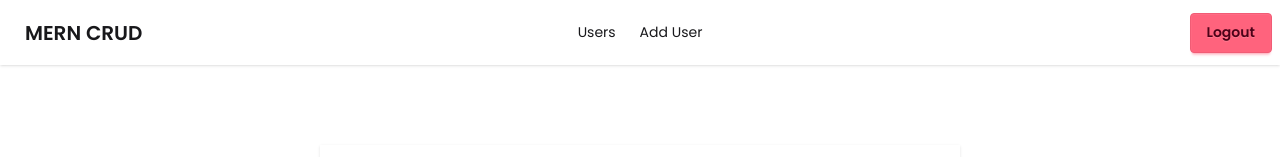
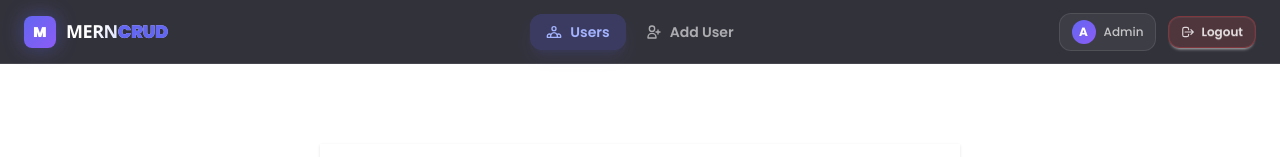
Before and after one commit to Hassanjaved17/FullStack-CRUD-App, a React (Vite) app: page / in a window 1280 px wide. Shown: the top 157 px of the page. Built offline with nearby package versions, Linux system fonts and the light colour scheme; no server answers; a web font is replaced by a local one.

Commit message:
Enhance Navbar component with responsive design and improved styling

```diff
--- a/src/components/header/Navbar.jsx
+++ b/src/components/header/Navbar.jsx
@@ -1,25 +1,183 @@
-import React from 'react'
-import { Link } from 'react-router-dom'
+import React from "react";
+import { NavLink } from "react-router-dom";
 
 const Navbar = () => {
   return (
-    <>
-      <div className="navbar bg-base-100 shadow-sm">
-        <div className="navbar-start">
-          <a className="btn btn-ghost text-xl">MERN CRUD</a>
-        </div>
-        <div className="navbar-center hidden lg:flex">
-          <ul className="menu menu-horizontal px-1">
-            <li><Link to="/">Users </Link></li>
-            <li><Link to="/adduser">Add User </Link></li>
+    <div
+      className="navbar sticky top-0 z-50 px-6 py-3 border-b border-white/10"
+      style={{
+        background: "rgba(15, 15, 25, 0.85)",
+        backdropFilter: "blur(20px)",
+        WebkitBackdropFilter: "blur(20px)",
+      }}
+    >
+      {/* LEFT — Logo */}
+      <div className="navbar-start gap-3">
+        {/* Mobile Hamburger */}
+        <div className="dropdown lg:hidden">
+          <div
+            tabIndex={0}
+            role="button"
+            className="btn btn-ghost btn-sm text-white/70 hover:text-white hover:bg-white/10 rounded-lg"
+          >
+            <svg
+              xmlns="http://www.w3.org/2000/svg"
+              className="h-5 w-5"
+              fill="none"
+              viewBox="0 0 24 24"
+              stroke="currentColor"
+            >
+              <path
+                strokeLinecap="round"
+                strokeLinejoin="round"
+                strokeWidth={2}
+                d="M4 6h16M4 12h16M4 18h16"
+              />
+            </svg>
+          </div>
+          <ul
+            tabIndex={0}
+            className="menu menu-sm dropdown-content mt-3 z-[1] p-2 shadow-xl rounded-2xl w-48 border border-white/10"
+            style={{
+              background: "rgba(20, 20, 35, 0.95)",
+              backdropFilter: "blur(20px)",
+            }}
+          >
+            <li>
+              <NavLink
+                to="/"
+                className={({ isActive }) =>
+                  `rounded-xl font-medium transition-all ${isActive
+                    ? "bg-indigo-500/20 text-indigo-300"
+                    : "text-white/70 hover:text-white hover:bg-white/10"
+                  }`
+                }
+              >
+                <svg xmlns="http://www.w3.org/2000/svg" className="h-4 w-4" fill="none" viewBox="0 0 24 24" stroke="currentColor">
+                  <path strokeLinecap="round" strokeLinejoin="round" strokeWidth={2} d="M17 20h5v-2a3 3 0 00-5.356-1.857M17 20H7m10 0v-2c0-.656-.126-1.283-.356-1.857M7 20H2v-2a3 3 0 015.356-1.857M7 20v-2c0-.656.126-1.283.356-1.857m0 0a5.002 5.002 0 019.288 0M15 7a3 3 0 11-6 0 3 3 0 016 0z" />
+                </svg>
+                Users
+              </NavLink>
+            </li>
+            <li>
+              <NavLink
+                to="/adduser"
+                className={({ isActive }) =>
+                  `rounded-xl font-medium transition-all ${isActive
+                    ? "bg-indigo-500/20 text-indigo-300"
+                    : "text-white/70 hover:text-white hover:bg-white/10"
+                  }`
+                }
+              >
+                <svg xmlns="http://www.w3.org/2000/svg" className="h-4 w-4" fill="none" viewBox="0 0 24 24" stroke="currentColor">
+                  <path strokeLinecap="round" strokeLinejoin="round" strokeWidth={2} d="M18 9v3m0 0v3m0-3h3m-3 0h-3m-2-5a4 4 0 11-8 0 4 4 0 018 0zM3 20a6 6 0 0112 0v1H3v-1z" />
+                </svg>
+                Add User
+              </NavLink>
+            </li>
           </ul>
         </div>
-        <div className="navbar-end">
-          <a className="btn btn-error">Logout</a>
+
+        {/* Logo */}
+        <div className="flex items-center gap-2.5">
+          <div
+            className="w-8 h-8 rounded-lg flex items-center justify-center text-white font-black text-sm"
+            style={{
+              background: "linear-gradient(135deg, #6366f1, #8b5cf6)",
+              boxShadow: "0 0 20px rgba(99, 102, 241, 0.4)",
+            }}
+          >
+            M
+          </div>
+          <span
+            className="text-lg font-black tracking-tight"
+            style={{
+              fontFamily: "'DM Sans', 'Segoe UI', sans-serif",
+              background: "linear-gradient(135deg, #fff 30%, #a5b4fc)",
+              WebkitBackgroundClip: "text",
+              WebkitTextFillColor: "transparent",
+            }}
+          >
+            MERN<span style={{ WebkitTextFillColor: "#6366f1" }}>CRUD</span>
+          </span>
         </div>
       </div>
-    </>
-  )
-}
 
-export default Navbar
+      {/* CENTER — Desktop Nav */}
+      <div className="navbar-center hidden lg:flex">
+        <ul className="flex gap-1">
+          <li>
+            <NavLink
+              to="/"
+              className={({ isActive }) =>
+                `flex items-center gap-2 px-4 py-2 rounded-xl text-sm font-semibold transition-all duration-200 ${isActive
+                  ? "bg-indigo-500/20 text-indigo-300 shadow-lg shadow-indigo-500/10"
+                  : "text-white/60 hover:text-white hover:bg-white/8"
+                }`
+              }
+            >
+              <svg xmlns="http://www.w3.org/2000/svg" className="h-4 w-4" fill="none" viewBox="0 0 24 24" stroke="currentColor">
+                <path strokeLinecap="round" strokeLinejoin="round" strokeWidth={2} d="M17 20h5v-2a3 3 0 00-5.356-1.857M17 20H7m10 0v-2c0-.656-.126-1.283-.356-1.857M7 20H2v-2a3 3 0 015.356-1.857M7 20v-2c0-.656.126-1.283.356-1.857m0 0a5.002 5.002 0 019.288 0M15 7a3 3 0 11-6 0 3 3 0 016 0z" />
+              </svg>
+              Users
+            </NavLink>
+          </li>
+          <li>
+            <NavLink
+              to="/adduser"
+              className={({ isActive }) =>
+                `flex items-center gap-2 px-4 py-2 rounded-xl text-sm font-semibold transition-all duration-200 ${isActive
+                  ? "bg-indigo-500/20 text-indigo-300 shadow-lg shadow-indigo-500/10"
+                  : "text-white/60 hover:text-white hover:bg-white/8"
+                }`
+              }
+            >
+              <svg xmlns="http://www.w3.org/2000/svg" className="h-4 w-4" fill="none" viewBox="0 0 24 24" stroke="currentColor">
+                <path strokeLinecap="round" strokeLinejoin="round" strokeWidth={2} d="M18 9v3m0 0v3m0-3h3m-3 0h-3m-2-5a4 4 0 11-8 0 4 4 0 018 0zM3 20a6 6 0 0112 0v1H3v-1z" />
+              </svg>
+              Add User
+            </NavLink>
+          </li>
+        </ul>
+      </div>
+
+      {/* RIGHT — Actions */}
+      <div className="navbar-end gap-3">
+        {/* Avatar / User indicator */}
+        <div className="hidden sm:flex items-center gap-2 px-3 py-1.5 rounded-xl bg-white/5 border border-white/10">
+          <div
+            className="w-6 h-6 rounded-full flex items-center justify-center text-white text-xs font-bold"
+            style={{ background: "linear-gradient(135deg, #6366f1, #8b5cf6)" }}
+          >
+            A
+          </div>
+          <span className="text-white/70 text-xs font-medium">Admin</span>
+        </div>
+
+        {/* Logout */}
+        <button
+          className="btn btn-sm rounded-xl border-0 text-xs font-semibold text-white/80 hover:text-white transition-all duration-200"
+          style={{
+            background: "rgba(239, 68, 68, 0.15)",
+            border: "1px solid rgba(239, 68, 68, 0.3)",
+          }}
+          onMouseEnter={e => {
+            e.currentTarget.style.background = "rgba(239, 68, 68, 0.28)";
+            e.currentTarget.style.boxShadow = "0 0 20px rgba(239,68,68,0.2)";
+          }}
+          onMouseLeave={e => {
+            e.currentTarget.style.background = "rgba(239, 68, 68, 0.15)";
+            e.currentTarget.style.boxShadow = "none";
+          }}
+        >
+          <svg xmlns="http://www.w3.org/2000/svg" className="h-3.5 w-3.5" fill="none" viewBox="0 0 24 24" stroke="currentColor">
+            <path strokeLinecap="round" strokeLinejoin="round" strokeWidth={2} d="M17 16l4-4m0 0l-4-4m4 4H7m6 4v1a3 3 0 01-3 3H6a3 3 0 01-3-3V7a3 3 0 013-3h4a3 3 0 013 3v1" />
+          </svg>
+          Logout
+        </button>
+      </div>
+    </div>
+  );
+};
+
+export default Navbar;
```
